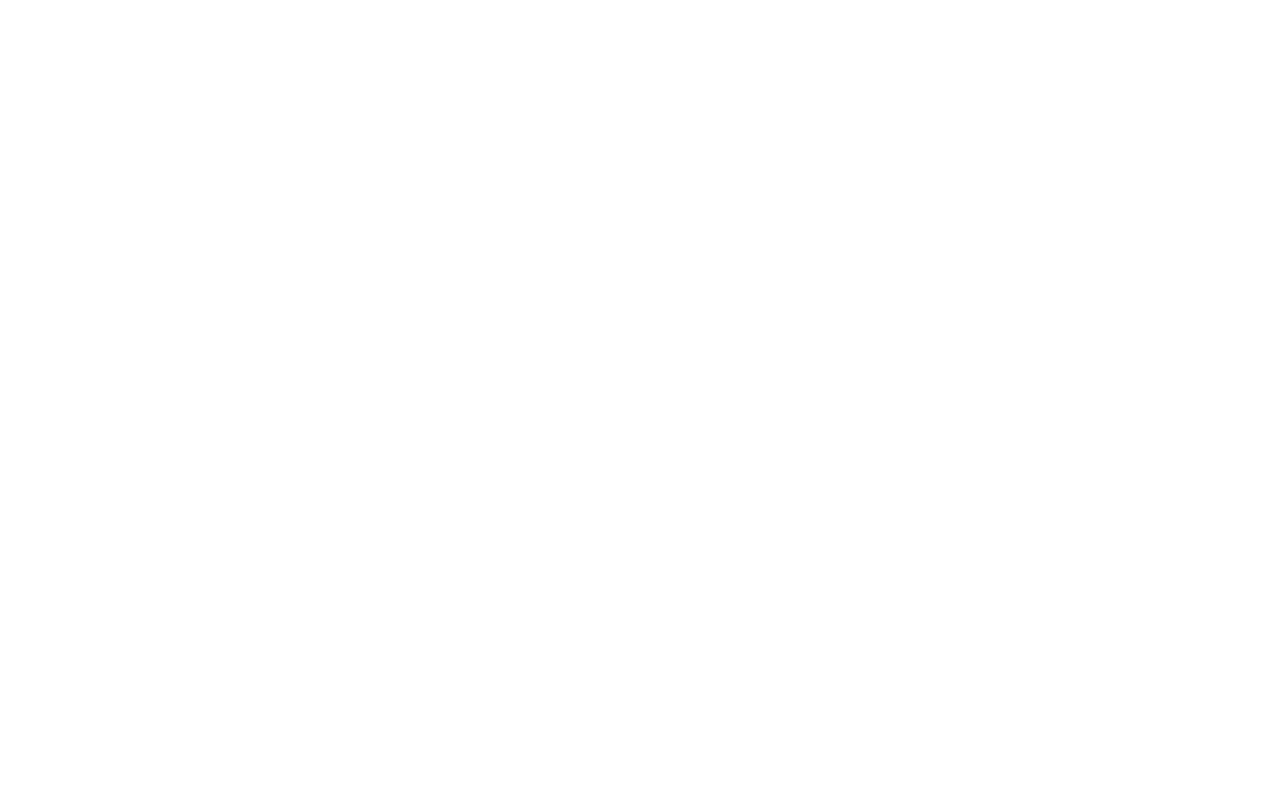
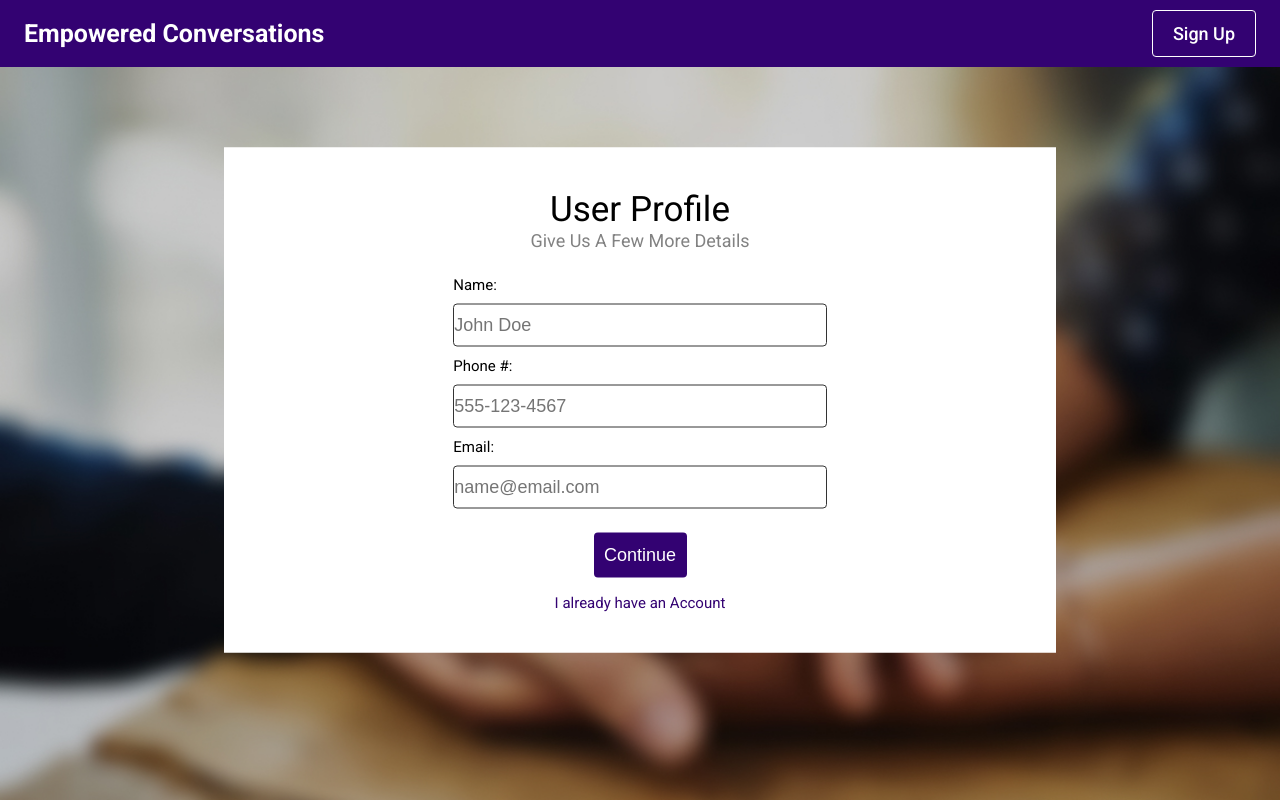
Before and after one commit to bw-empowered-conversations/Front-End, a React (Create React App) app: page /user-profile in a window 1280 px wide. Built offline with nearby package versions, Linux system fonts and the light colour scheme.

Commit message:
Setup UserProfile. Fixed errors in NewSignUp

```diff
--- a/src/App.js
+++ b/src/App.js
@@ -9,6 +9,7 @@
 import Emergency from './components/Emergency'
 import SearchConversations from './components/SearchConversations'
 import PrivateRoute from './components/PrivateRoute';
+import UserProfile from './components/UserProfile';
 
 function App() {
   return (
@@ -16,6 +17,7 @@
        <Route exact path='/' component={NewSignUp} />
        <Route path='/emergency-contact' component={Emergency} />
        <Route path='/legal' component={Legal} />
+       <Route path='/user-profile' component={UserProfile} />
 
       <Switch>
         <PrivateRoute path='/conversations' component={SearchConversations} />
--- a/src/components/NewSignUp.js
+++ b/src/components/NewSignUp.js
@@ -123,7 +123,7 @@
                         .post('/auth/register', values)
                         .then(res => {
                             localStorage.setItem('token', res.data.token);
-                            props.history.push('/welcome');
+                            props.history.push('/user-profile');
                             tools.resetForm();
                         })
                         .catch(err => {
@@ -135,7 +135,7 @@
 						return (
 							<Form className='form-container'>
 									<Label htmlFor='username'>Username:</Label>
-									<Field name='username' type='text' placeholder='name@email' />
+									<Field name='username' type='text' placeholder='username' />
 									<ErrorMessage name='username' component='div' className='red' />
 
 									<Label htmlFor='password'>Password:</Label>
--- a/src/components/UserProfile.js
+++ b/src/components/UserProfile.js
@@ -1,2 +1,169 @@
-import React from 'react';
-import 'style.css';
+import React from "react";
+import { Link } from "react-router-dom";
+import { Formik, Field, Form, ErrorMessage } from 'formik';
+import Header from "./Header";
+import Background from "../images/backhandsblur.jpg";
+import { axiosWithAuth } from '../utils/axiosWithAuth';
+import './style.css';
+import styled from "styled-components";
+
+const WrapBackDiv = styled.div`
+  height: 100vh;
+  background-image: url(${Background});
+  background-position: center;
+  background-repeat: no-repeat;
+  background-size: cover;
+`;
+
+const Modal = styled.div`
+  width: 65%;
+  border: white 1px solid;
+  margin: auto;
+  font-size: 3.5rem;
+  background: white;
+  padding: 4rem 0px;
+  position: fixed;
+  top: 50%;
+  left: 50%;
+  transform: translate(-50%, -50%);
+
+  .link-purple {
+      color:#330272;
+      font-size: 1.5rem;
+  }
+`;
+
+const SubTextStyle = styled.div`
+  font-size: 1.8rem;
+  color: #828282;
+`;
+
+const Label = styled.label`
+margin: 1rem 0;
+`
+
+const ButtonSpan = styled.button`
+    text-decoration: none;
+    border: none;
+    border-radius: 4px;
+    font-size: 1.8rem;
+    text-align: center;
+    padding: 1.2rem 2rem;
+    display: flex;
+    align-items:center;
+    font-weight: 500;
+    background: #330272;
+    color: #fff;
+    width: 9.3rem;
+    margin: 2.4rem auto 1.5rem auto;
+    justify-content:center;
+    cursor: pointer;
+
+`
+
+/*const  DDD = styled.div`
+    display: flex;
+    flex-direction: row;
+    flex-wrap: wrap;
+    margin: 0rem auto;
+    width: 100%;
+`
+
+const  FFF = styled.div`
+    display:flex;
+    flex-direction: column;
+    width: 50%;
+
+
+    .margin-right {
+        margin-right:5%;
+    }
+
+    .margin-left {
+        margin-left:5%;
+    }
+
+`*/
+const validate = ({ name, phone, email }) => {
+	const errors = {};
+
+	// validate name
+	if (!name) {
+		 errors.name = 'Please enter your name';
+	} else if (name.length < 2) {
+		errors.name = 'Your first name must have 2 characters or more';
+    }
+
+	// validate phone #
+	if (!phone) {
+		 errors.phone = 'Please enter a valid phone #';
+	} else if (phone.length < 12) {
+		errors.phone = 'Your phone# must have 10 numbers and include dashes';
+    }
+
+    //validate email
+    if(!email) {
+        errors.email = 'Please enter a valid email address'
+    }else if (email.length < 11) {
+        errors.email = 'Your email must have at least 11 characters or more'
+    }
+	return errors;
+};
+
+const UserProfile = (props) => {
+    return (
+        <WrapBackDiv>
+            <Header />
+            <Modal>
+                {" "}
+                User Profile
+                <SubTextStyle>Give Us A Few More Details</SubTextStyle>
+             <Formik
+                initialValues={{
+                    name: '',
+                    phone: '',
+                    email: ''
+                }}
+
+                onSubmit={(values, tools) => {
+                    axiosWithAuth()
+                        .post('/user/details', values)
+                        .then(res => {
+                            localStorage.setItem('token', res.data.token);
+                            props.history.push('/welcome');
+                            tools.resetForm();
+                        })
+                        .catch(err => {
+                            console.log('Data returned an error', err)
+                        })
+                }}
+                validate={validate}>
+               {() => {
+						return (
+							<Form className='form-container'>
+									<Label htmlFor='name'>Name:</Label>
+									<Field name='Name' type='text' placeholder='John Doe' />
+									<ErrorMessage name='name' component='div' className='red' />
+
+									<Label htmlFor='phone'>Phone #:</Label>
+									<Field name='phone' type='text' placeholder='555-123-4567' />
+                                    <ErrorMessage name='phone' component='div' className='red' />
+
+									<Label htmlFor='email'>Email:</Label>
+									<Field name='email' type='text' placeholder='name@email.com' />
+									<ErrorMessage name='email' component='div' className='red' />
+
+
+								<ButtonSpan type='submit'>Continue</ButtonSpan>
+							</Form>
+						);
+					}}
+            </Formik>
+            <Link to='/'><p className='link-purple'>I already have an Account</p></Link>
+            </Modal>
+        </WrapBackDiv>
+
+    );
+};
+
+export default UserProfile;
```
Also changed, not shown: 1 other file (tests, documents, lock files or other folders).
